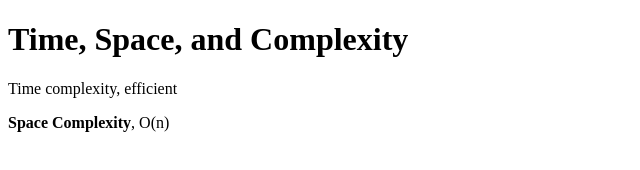
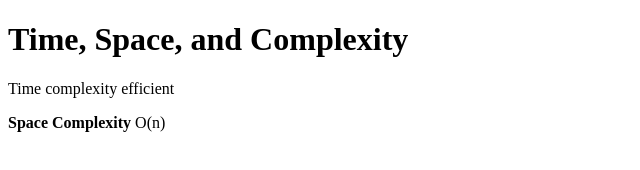
Before and after one commit to acciojob/time-and-space-complexity-Luffy6441, a website: page main.html in a window 1280 px wide. Shown: the full height of the page, 0-640 px from the left. Drawn offline with Linux system fonts and the light colour scheme.

Commit message:
created a submission

```diff
--- a/main.html
+++ b/main.html
@@ -12,8 +12,8 @@
 </script>
 
 	<h1>Time, Space, and Complexity</h1>
-	<p>Time complexity, efficient</p>
-	<p><strong>Space Complexity</strong>, O(n)</p>
+	<p>Time complexity efficient</p>
+	<p><strong>Space Complexity</strong> O(n)</p>
 
 </body>
 
```
